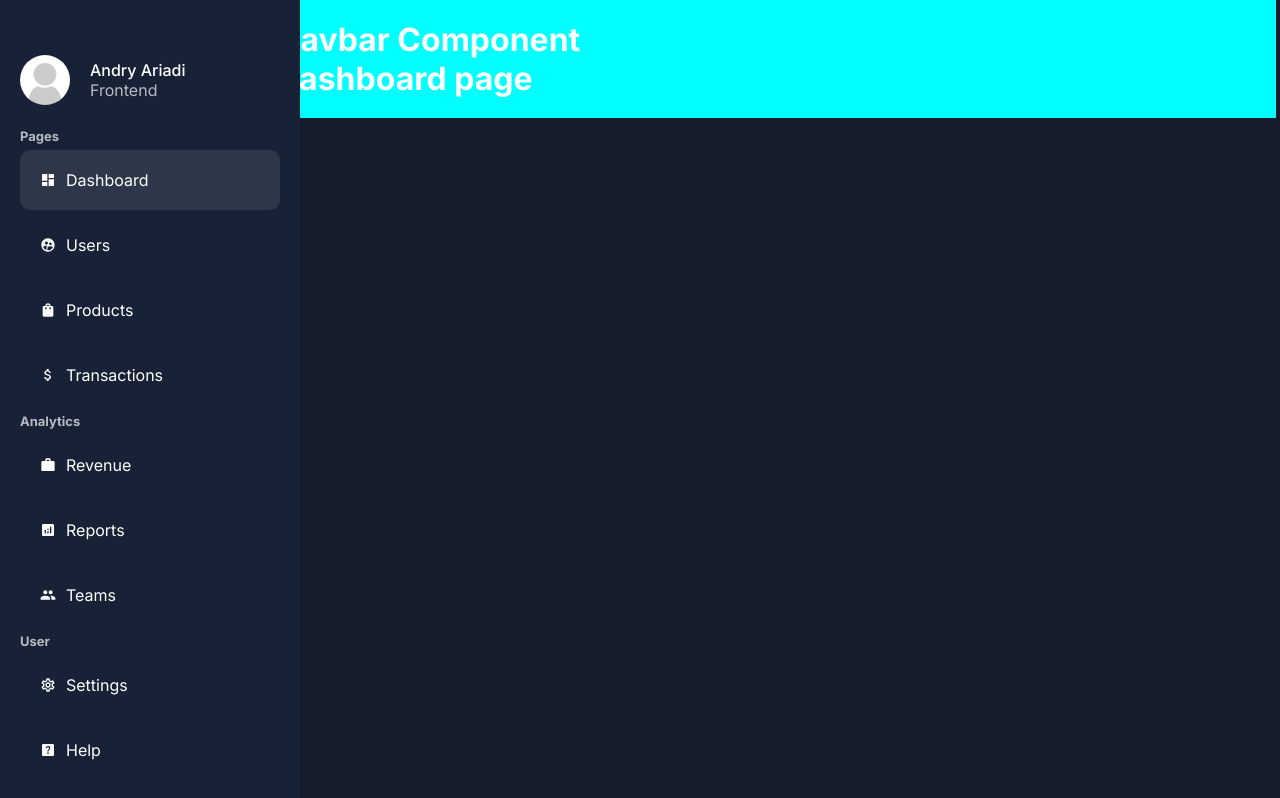
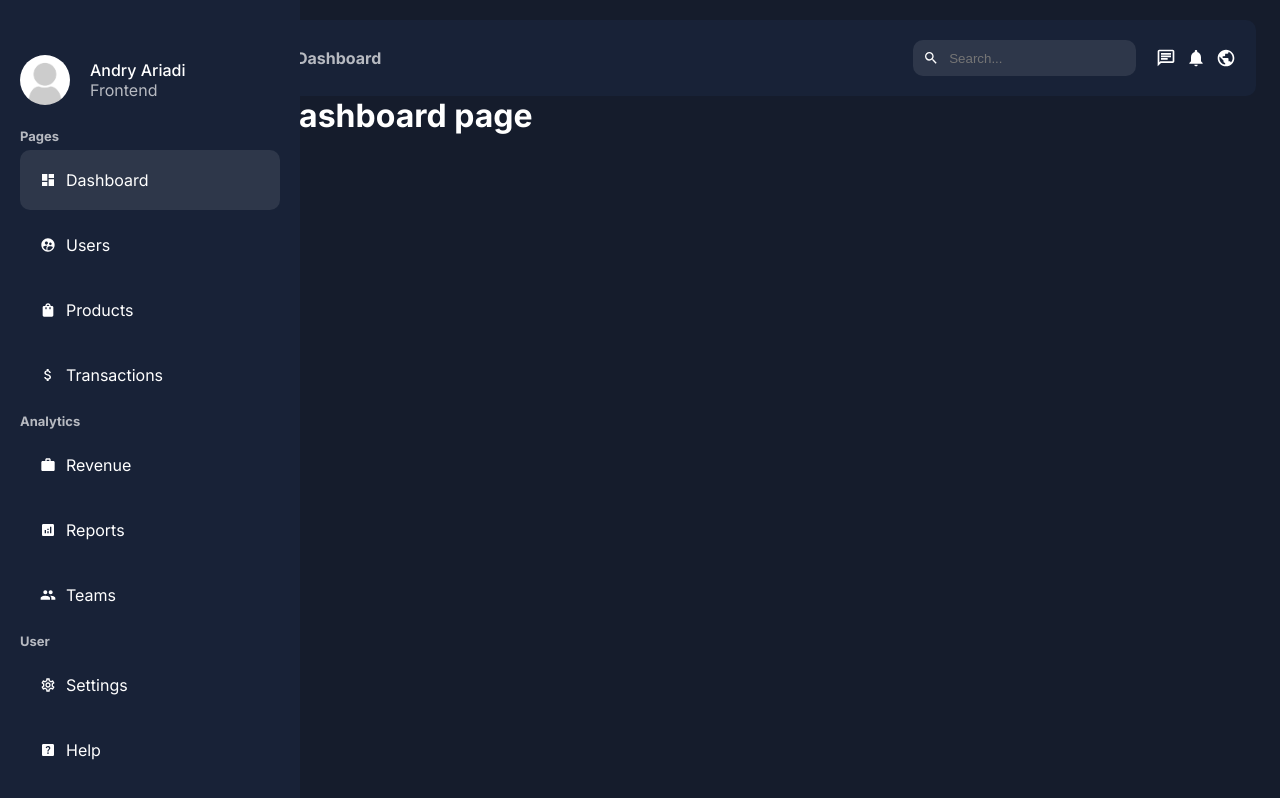
Before and after one commit to andryariadi/CMS-Dashboard-, a Next.js app in the folder cms-dashboard/: page /dashboard in a window 1280 px wide. Built offline with nearby package versions, Linux system fonts and the light colour scheme.

Commit message:
styling navbar

```diff
--- a/cms-dashboard/src/app/dashboard/dashboard.module.css
+++ b/cms-dashboard/src/app/dashboard/dashboard.module.css
@@ -42,5 +42,5 @@
   padding: 20px;
   margin-left: 20%;
   margin-right: 0.3%;
-  background-color: aqua;
+  /* background-color: aqua; */
 }
--- a/cms-dashboard/src/components/dashboard/navbar/navbar.jsx
+++ b/cms-dashboard/src/components/dashboard/navbar/navbar.jsx
@@ -1,7 +1,27 @@
+"use client";
+import { usePathname } from "next/navigation";
+import styles from "./navbar.module.css";
+import { MdNotifications, MdOutlineChat, MdPublic, MdSearch } from "react-icons/md";
+
 export default function Navbar() {
+  const pathname = usePathname();
+
   return (
     <>
-      <h1>Navbar Component</h1>
+      <div className={styles.container}>
+        <div className={styles.title}>{pathname.split("/").pop()}</div>
+        <div className={styles.menuList}>
+          <div className={styles.search}>
+            <MdSearch />
+            <input type="text" placeholder="Search..." className={styles.input} />
+          </div>
+          <div className={styles.icon}>
+            <MdOutlineChat size={20} />
+            <MdNotifications size={20} />
+            <MdPublic size={20} />
+          </div>
+        </div>
+      </div>
     </>
   );
 }
--- a/cms-dashboard/src/components/dashboard/navbar/navbar.module.css
+++ b/cms-dashboard/src/components/dashboard/navbar/navbar.module.css
@@ -0,0 +1,42 @@
+.container {
+  display: flex;
+  justify-content: space-between;
+  align-items: center;
+  background-color: var(--bgSoft);
+  padding: 20px;
+  border-radius: 10px;
+}
+
+.title {
+  font-weight: bold;
+  color: var(--textSoft);
+  text-transform: capitalize;
+}
+
+.menuList {
+  display: flex;
+  align-items: center;
+  gap: 20px;
+}
+
+.search {
+  display: flex;
+  align-items: center;
+  gap: 10px;
+  background-color: #2e374a;
+  padding: 10px;
+  border-radius: 10px;
+}
+
+.input {
+  border: none;
+  outline: none;
+  background-color: transparent;
+  color: var(--text);
+}
+
+.icon {
+  display: flex;
+  align-items: center;
+  gap: 10px;
+}
```
